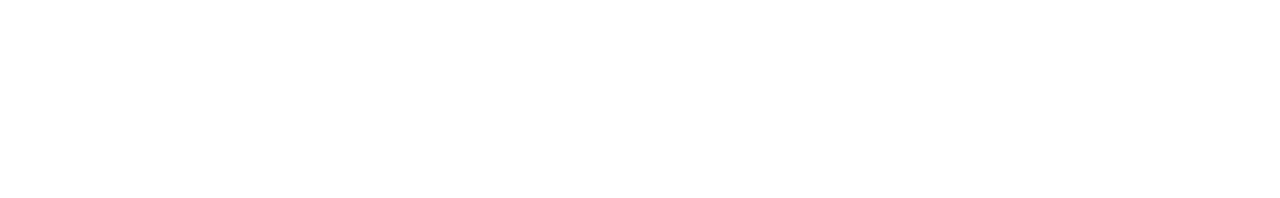
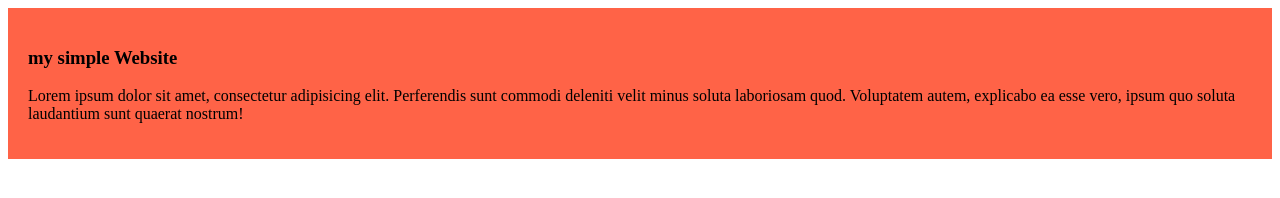
Before and after one commit to ahmed-nabila/my-simple-website, a plain HTML site: page index.html in a window 1280 px wide. Drawn offline with Linux system fonts and the light colour scheme.

Commit message:
added the blog

```diff
--- a/index.html
+++ b/index.html
@@ -4,8 +4,12 @@
     <meta charset="UTF-8">
     <meta name="viewport" content="width=device-width, initial-scale=1.0">
     <title>my simple website</title>
+    <link rel="stylesheet" href="styles/blog.css">
 </head>
-<body>
+<body> <div>
+    <h3>my simple Website</h3>
+    <p>Lorem ipsum dolor sit amet, consectetur adipisicing elit. Perferendis sunt commodi deleniti velit minus soluta laboriosam quod. Voluptatem autem, explicabo ea esse vero, ipsum quo soluta laudantium sunt quaerat nostrum!</p>
+</div>
 
 </body>
 </html>
--- /dev/null
+++ b/styles/blog.css
@@ -0,0 +1 @@
+div{background-color: tomato;padding: 20px;}
```
